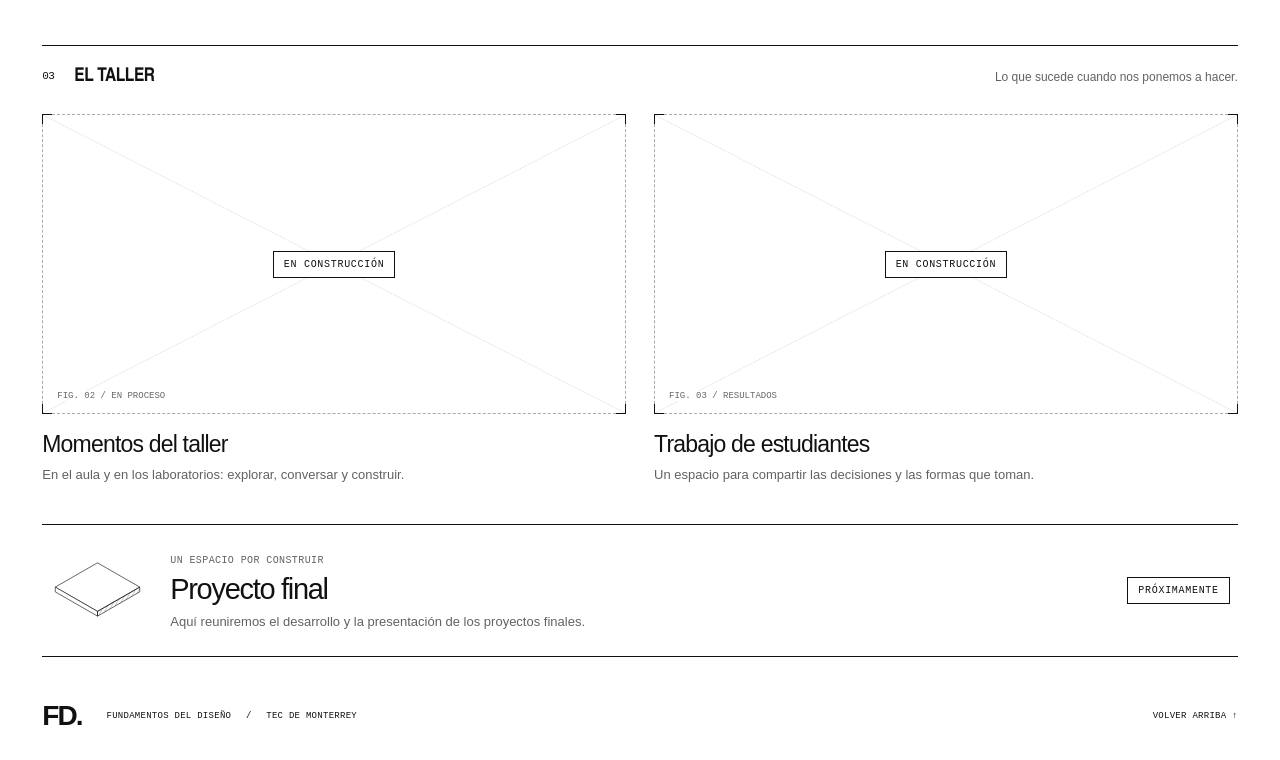
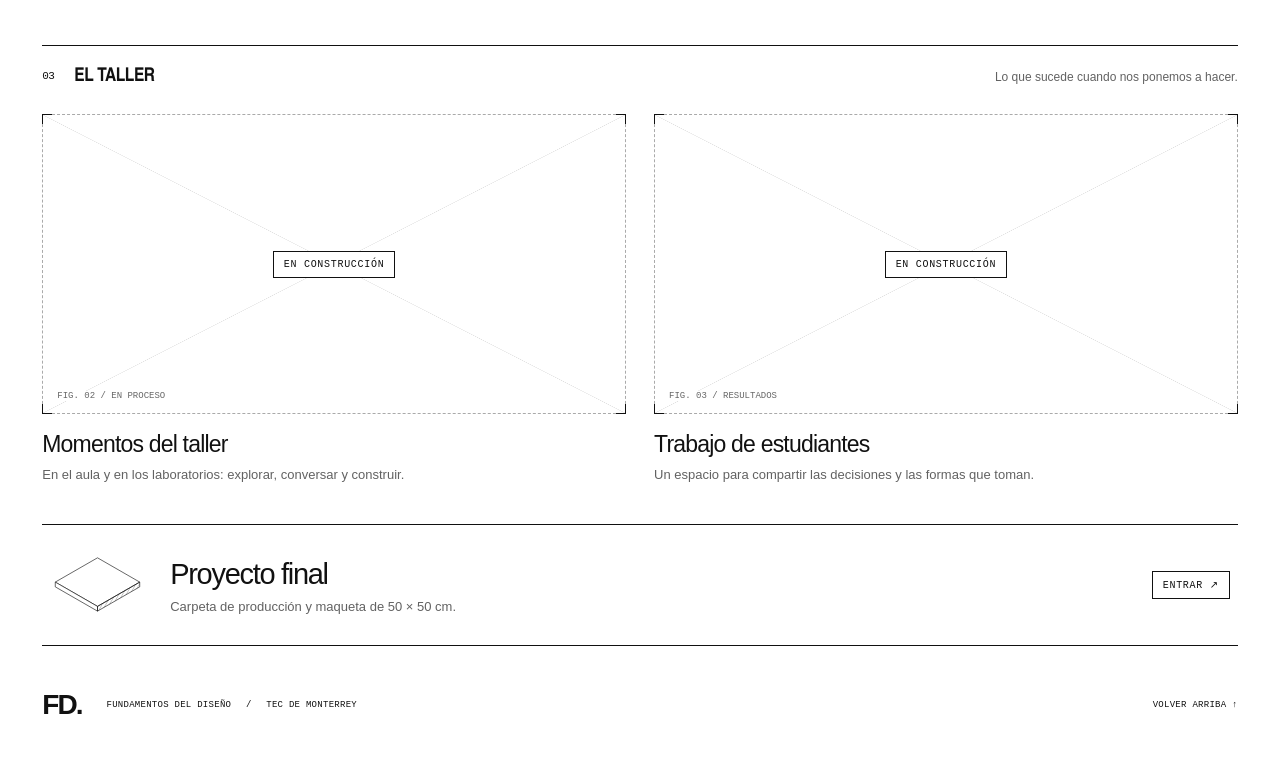
Before and after one commit to emonja/fundamentosdeldisenio, a plain HTML site: page public/index.html in a window 1280 px wide. Shown: the part 1480-2240 px from the top of the page. Drawn offline with Linux system fonts and the light colour scheme.

Commit message:
Enlazar el proyecto final desde El Taller

```diff
--- a/public/index.html
+++ b/public/index.html
@@ -72,7 +72,7 @@
 <article class="placeholder"><div class="placeholder-image"><span class="frame-corner tl"></span><span class="frame-corner tr"></span><span class="frame-corner bl"></span><span class="frame-corner br"></span><span class="construction">EN CONSTRUCCIÓN</span><span class="figure-number">FIG. 02 / EN PROCESO</span></div><div class="placeholder-copy"><h3>Momentos del taller</h3><p>En el aula y en los laboratorios: explorar, conversar y construir.</p></div></article>
 <article class="placeholder"><div class="placeholder-image"><span class="frame-corner tl"></span><span class="frame-corner tr"></span><span class="frame-corner bl"></span><span class="frame-corner br"></span><span class="construction">EN CONSTRUCCIÓN</span><span class="figure-number">FIG. 03 / RESULTADOS</span></div><div class="placeholder-copy"><h3>Trabajo de estudiantes</h3><p>Un espacio para compartir las decisiones y las formas que toman.</p></div></article>
 </div>
-<div class="final-project"><svg viewBox="0 0 180 115" aria-hidden="true"><use href="#plate"/></svg><div><span class="small-note">UN ESPACIO POR CONSTRUIR</span><h3>Proyecto final</h3><p>Aquí reuniremos el desarrollo y la presentación de los proyectos finales.</p></div><span class="construction">PRÓXIMAMENTE</span></div>
+<a class="final-project" href="proyecto-final/"><svg viewBox="0 0 180 115" aria-hidden="true"><use href="#plate"/></svg><div><h3>Proyecto final</h3><p>Carpeta de producción y maqueta de 50 × 50 cm.</p></div><span class="construction" aria-hidden="true">ENTRAR ↗</span></a>
 </section>
 </main>
 <footer><a class="brand" href="#" aria-label="Volver al inicio">FD.</a><span>FUNDAMENTOS DEL DISEÑO <span class="footer-divider">/</span> TEC DE MONTERREY</span><a href="#">VOLVER ARRIBA ↑</a></footer>
```
